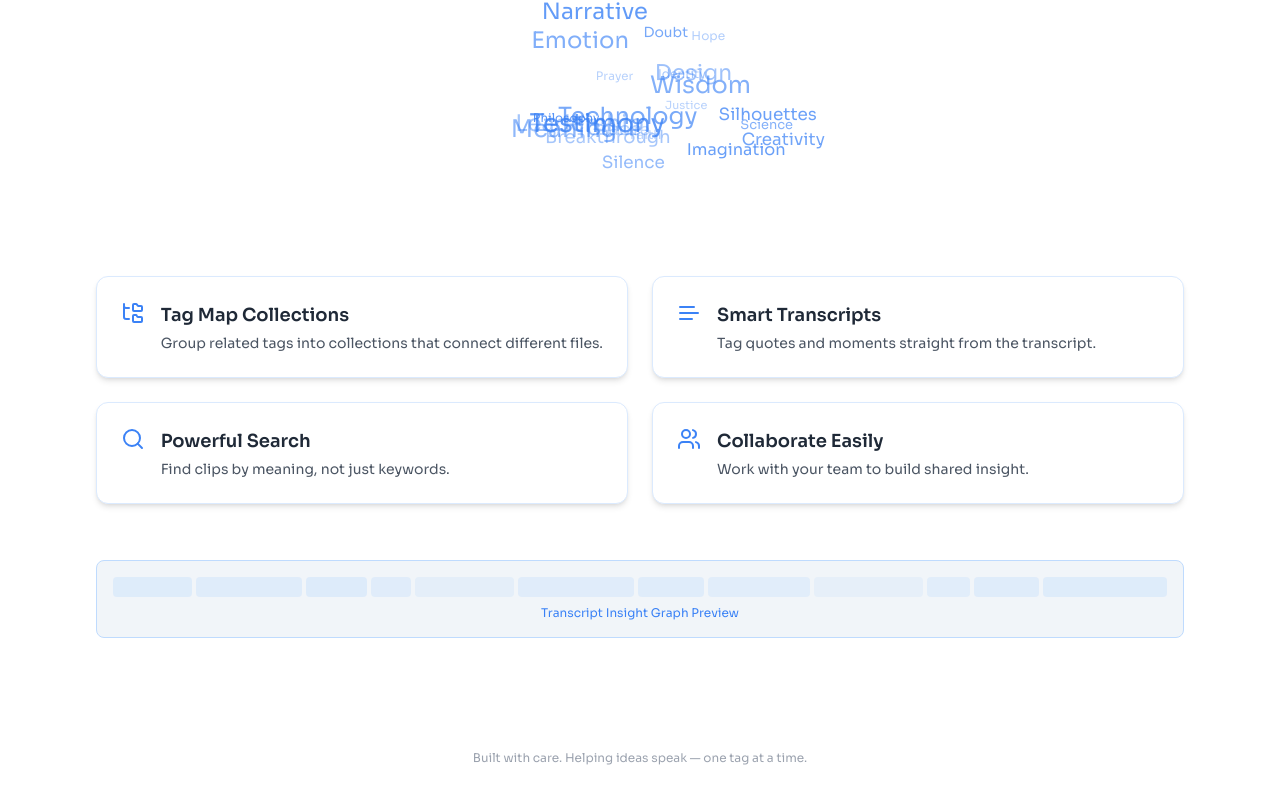
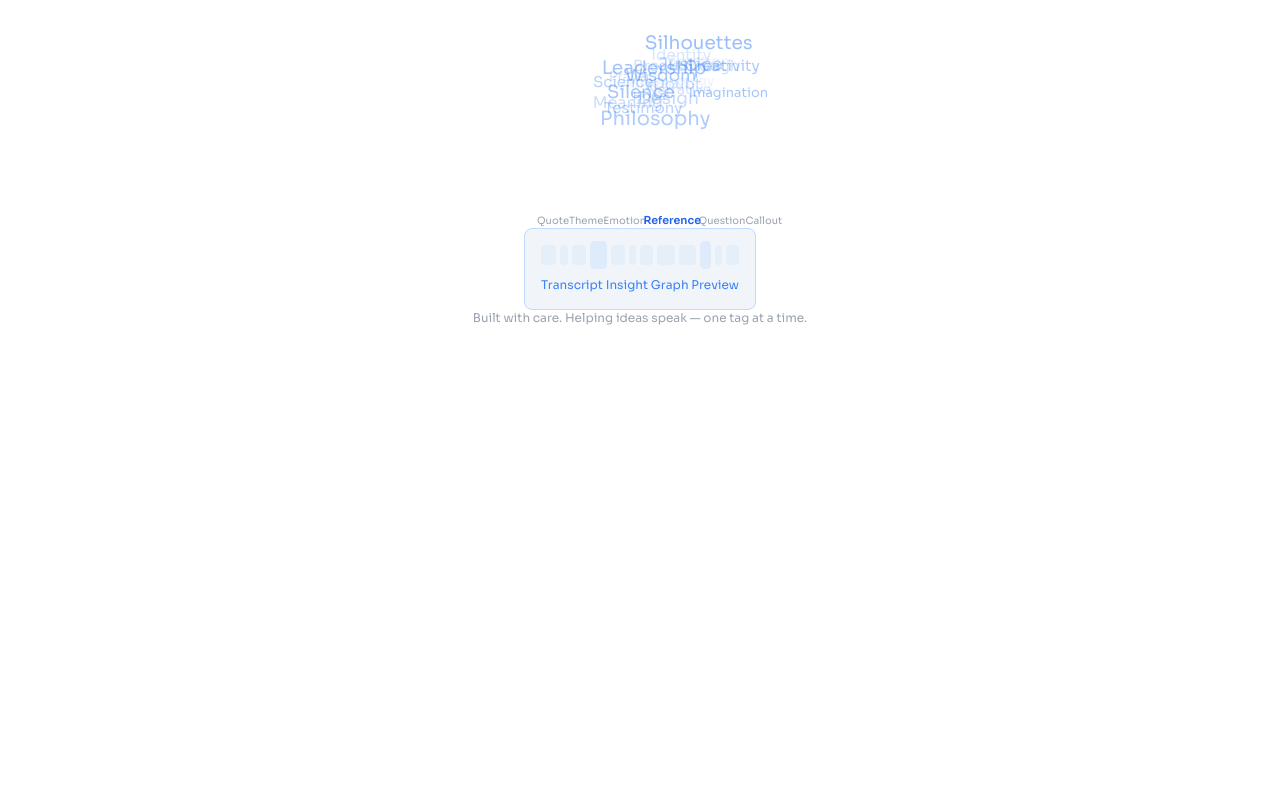
Before and after one commit to Skydeca/Skydeca, a Next.js app: page / in a window 1280 px wide. Shown: the part 952-1756 px from the top of the page. After the commit the page ends 1318 px from the top, so only its background shows below. Built offline with nearby package versions, Linux system fonts and the light colour scheme.

Commit message:
feat: add animated transcript insight graph + SEO privacy

```diff
--- a/src/app/page.tsx
+++ b/src/app/page.tsx
@@ -1,6 +1,7 @@
 'use client';
 
-import { useEffect } from 'react';
+import { useEffect, useState } from 'react';
+import Head from 'next/head';
 import { motion, useCycle } from 'framer-motion';
 import Particles from '@tsparticles/react';
 
@@ -14,15 +15,32 @@ const wordCloudTags = [
   'Justice', 'Technology', 'Silhouettes', 'Imagination',
 ];
 
+const dividerLabels = [
+  'Quote', 'Theme', 'Emotion', 'Reference', 'Question', 'Callout'
+];
+
 export default function HomePage() {
   const [colorCycle, setColorCycle] = useCycle('bg-blue-100', 'bg-sky-200');
+  const [activeDivider, setActiveDivider] = useState(0);
 
   useEffect(() => {
     const interval = setInterval(() => setColorCycle(), 10000);
     return () => clearInterval(interval);
   }, [setColorCycle]);
 
+  useEffect(() => {
+    const interval = setInterval(() => {
+      setActiveDivider((prev) => (prev + 1) % dividerLabels.length);
+    }, 1500);
+    return () => clearInterval(interval);
+  }, []);
+
   return (
+    <>
+      <Head>
+        <meta name="robots" content="noindex" />
+        <title>Skydeca</title>
+      </Head>
       <main className="relative min-h-screen flex flex-col items-center bg-white font-sora overflow-hidden">
         {/* 🎇 Particle Background */}
         <Particles
@@ -133,54 +151,36 @@ export default function HomePage() {
           ))}
         </div>
 
-      {/* 🧠 Preview Grid + Transcript Graph */}
-      <motion.section className="max-w-6xl mx-auto grid grid-cols-1 md:grid-cols-2 gap-6 px-6 mt-20 mb-28 z-10 relative">
-        {[{
-          icon: <FolderTree className="w-6 h-6 text-blue-500" />,
-          title: 'Tag Map Collections',
-          description: 'Group related tags into collections that connect different files.'
-        }, {
-          icon: <Text className="w-6 h-6 text-blue-500" />,
-          title: 'Smart Transcripts',
-          description: 'Tag quotes and moments straight from the transcript.'
-        }, {
-          icon: <Search className="w-6 h-6 text-blue-500" />,
-          title: 'Powerful Search',
-          description: 'Find clips by meaning, not just keywords.'
-        }, {
-          icon: <Users className="w-6 h-6 text-blue-500" />,
-          title: 'Collaborate Easily',
-          description: 'Work with your team to build shared insight.'
-        }].map(({ icon, title, description }, i) => (
+        {/* 🔁 Transcript Graph With Animated Dividers */}
+        <div className="col-span-full bg-slate-100 border border-blue-200 rounded-lg p-4 mt-8 relative">
+          {/* Graph bars */}
+          <div className="h-5 relative flex items-center gap-1">
+            {[...Array(12)].map((_, i) => (
               <motion.div
                 key={i}
-            className="bg-white rounded-xl shadow-md border border-blue-100 p-6 flex items-start gap-4"
-            initial={{ opacity: 0, y: 30 }}
-            whileInView={{ opacity: 1, y: 0 }}
-            transition={{ duration: 0.8, delay: i * 0.1 }}
-          >
-            {icon}
-            <div>
-              <h3 className="text-lg font-semibold text-gray-800 mb-1">{title}</h3>
-              <p className="text-sm text-gray-600">{description}</p>
-            </div>
-          </motion.div>
-        ))}
-
-        {/* 🔁 Transcript Graph Visually Restored */}
-        <div className="col-span-full bg-slate-100 border border-blue-200 rounded-lg p-4 mt-8">
-          <div className="h-5 relative flex items-center gap-1 animate-pulse">
-            {[...Array(12)].map((_, i) => (
-              <div
-                key={i}
                 className="h-full rounded bg-blue-300/30"
-                style={{ width: `${4 + Math.random() * 10}%`, opacity: 0.4 + Math.random() * 0.4 }}
+                animate={{
+                  scaleY: i % dividerLabels.length === activeDivider ? 1.4 : 1,
+                  opacity: i % dividerLabels.length === activeDivider ? 0.7 : 0.4,
+                }}
+                transition={{ duration: 0.5 }}
+                style={{ width: `${4 + Math.random() * 10}%` }}
               />
             ))}
           </div>
-          <p className="text-xs text-center text-blue-500 mt-2">Transcript Insight Graph Preview</p>
+          {/* Divider labels */}
+          <div className="absolute -top-4 left-2 right-2 flex justify-between text-[10px] text-gray-400 font-medium px-1">
+            {dividerLabels.map((label, i) => (
+              <span
+                key={label}
+                className={i === activeDivider ? 'text-blue-600 font-semibold scale-110 transition-transform' : ''}
+              >
+                {label}
+              </span>
+            ))}
           </div>
-      </motion.section>
+          <p className="text-xs text-center text-blue-500 mt-3">Transcript Insight Graph Preview</p>
+        </div>
 
         {/* Footer */}
         <motion.footer
@@ -192,5 +192,6 @@ export default function HomePage() {
           Built with care. Helping ideas speak — one tag at a time.
         </motion.footer>
       </main>
+    </>
   );
 }
```
Lines whose indentation alone changed are shown as unchanged.
